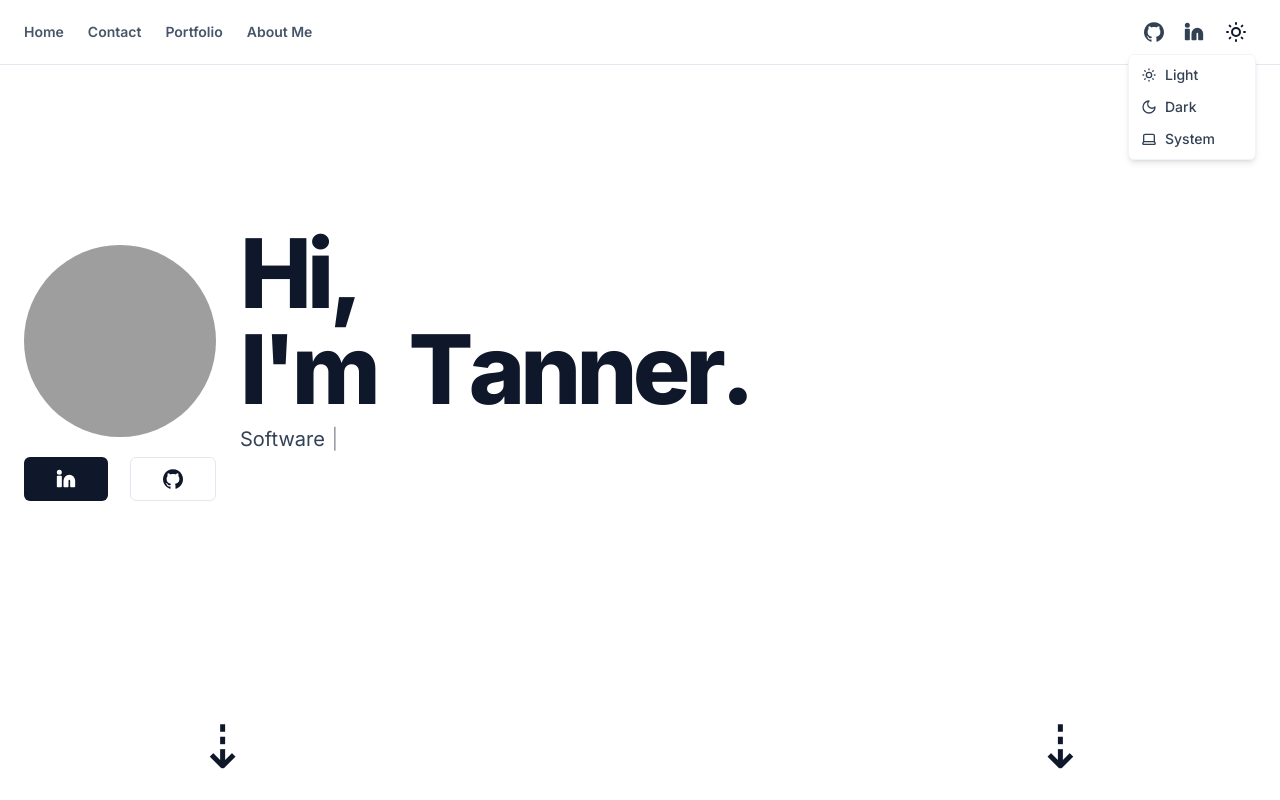
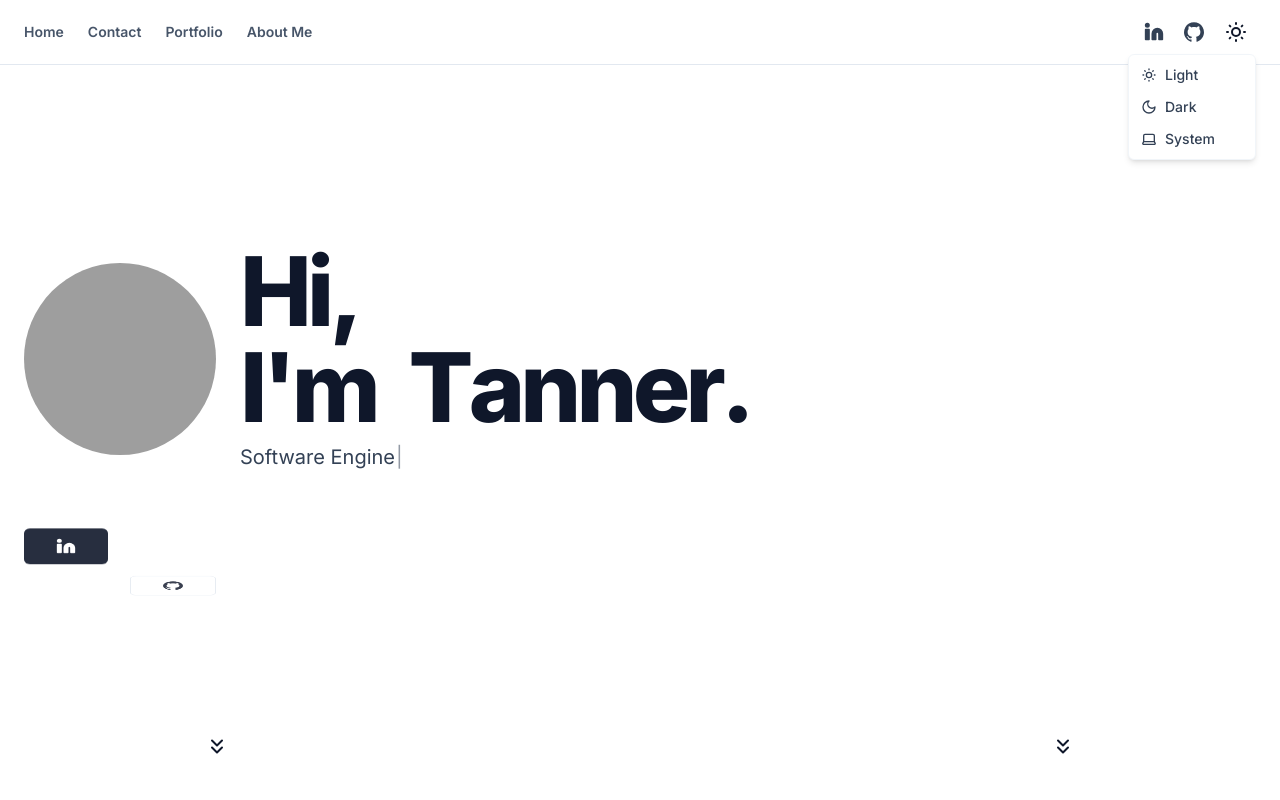
Before and after one commit to Davis86t/Portfolio-V2, a Next.js app: page / in a window 1280 px wide. Both pictures are taken after a click on the button "Toggle theme". Shown: the top 800 px of the page. Built offline with nearby package versions, Linux system fonts and the light colour scheme; grey boxes are pictures that could not be loaded.

Commit message:
UI and animations

```diff
--- a/components/animations/avatar-animation.tsx
+++ b/components/animations/avatar-animation.tsx
@@ -9,17 +9,18 @@ const AvatarAnimation = () => {
         initial={{
           y: -500,
           opacity: 0,
-          rotateY: 0,
+          rotateX: 0,
         }}
         animate={{
           y: 0,
           opacity: 1,
-          rotateX: [0, 90, 180, 270, 360],
+          rotateX: 360,
           transition: {
-            duration: 3,
+            duration: 5,
             type: "spring",
-            stiffness: 50,
+            stiffness: 24,
             damping: 10,
+            delay: 0.5,
           },
         }}
       >
--- /dev/null
+++ b/components/animations/buttons-animation.tsx
@@ -0,0 +1,77 @@
+import Link from "next/link"
+import { motion } from "framer-motion"
+
+import { siteConfig } from "@/config/site"
+import { Icons } from "@/components/icons"
+import { buttonVariants } from "@/components/ui/button"
+
+const ButtonAnimation = () => {
+  return (
+    <>
+      <div className="flex md:justify-start justify-center md:pt-5 lg:pt-0">
+        <div className="flex flex-row justify-between w-44 lg:w-48">
+          <motion.div
+            initial={{
+              y: 500,
+              opacity: 0,
+              rotateY: 0,
+            }}
+            animate={{
+              y: 0,
+              opacity: 1,
+              rotateX: [0, -90, -180, -270, -360],
+              transition: {
+                duration: 5,
+                type: "spring",
+                stiffness: 18,
+                damping: 10,
+                delay: 7.5,
+              },
+            }}
+          >
+            <Link
+              href={siteConfig.links.button1}
+              target="_blank"
+              rel="noreferrer"
+              className={buttonVariants({ size: "lg" })}
+            >
+              <Icons.linkedin className="h-5 w-5 fill-current" />
+              <span className="sr-only">LinkedIn</span>
+            </Link>
+          </motion.div>
+          <motion.div
+            initial={{
+              y: 500,
+              opacity: 0,
+              rotateY: 0,
+            }}
+            animate={{
+              y: 0,
+              opacity: 1,
+              rotateX: [0, -90, -180, -270, -360],
+              transition: {
+                duration: 5,
+                type: "spring",
+                stiffness: 18,
+                damping: 10,
+                delay: 7.75,
+              },
+            }}
+          >
+            <Link
+              target="_blank"
+              rel="noreferrer"
+              href={siteConfig.links.button2}
+              className={buttonVariants({ variant: "outline", size: "lg" })}
+            >
+              <Icons.gitHub className="h-5 w-5" />
+              <span className="sr-only">GitHub</span>
+            </Link>
+          </motion.div>
+        </div>
+      </div>
+    </>
+  )
+}
+
+export default ButtonAnimation
--- /dev/null
+++ b/components/animations/down-arrows-animation.tsx
@@ -0,0 +1,45 @@
+import { motion } from "framer-motion"
+
+import { Icons } from "@/components/icons"
+
+const DownArrowAnimation = () => {
+  return (
+    <>
+      <motion.div
+        initial={{
+          y: -15,
+          opacity: 0,
+        }}
+        animate={{
+          y: 0,
+          opacity: 1,
+
+          transition: {
+            // duration: .75,
+            type: "spring",
+            stiffness: 35,
+            damping: 10,
+            // mass: 3.5,
+            delay: 7.5,
+            repeat: Infinity,
+            repeatType: "reverse",
+          },
+        }}
+      >
+        <div className="flex flex-end h-[64px]">
+          <div className="flex flex-row justify-around mb-6 w-screen">
+            <h5 className=" text-3xl  leading-tight tracking-tighter sm:text-4xl md:text-5xl lg:text-6xl">
+              <Icons.down />
+            </h5>
+            <h5></h5>
+            <h5 className=" text-3xl  leading-tight tracking-tighter sm:text-4xl md:text-5xl lg:text-6xl">
+              <Icons.down />
+            </h5>
+          </div>
+        </div>
+      </motion.div>
+    </>
+  )
+}
+
+export default DownArrowAnimation
--- a/components/animations/typewriter.tsx
+++ b/components/animations/typewriter.tsx
@@ -12,7 +12,7 @@ export default function Typewriters() {
           }}
           onInit={(typewriter) => {
             typewriter
-              .pauseFor(2800)
+              .pauseFor(2000)
               // .typeString("I am a ")
               .typeString("Creator")
               .pauseFor(250)
@@ -23,7 +23,7 @@ export default function Typewriters() {
               // .typeString("Leader")
               // .pauseFor(500)
               // .deleteChars(6)
-              .typeString("Software Engineer.")
+              .typeString("Software Engineer")
               .pauseFor(1500)
               .start()
           }}
--- a/components/icons.tsx
+++ b/components/icons.tsx
@@ -5,6 +5,7 @@ import {
   SunMedium,
   Twitter,
   Linkedin,
+  ChevronsDown,
   type Icon as LucideIcon,
   Menu,
 } from "lucide-react"
@@ -18,6 +19,7 @@ export const Icons = {
   laptop: Laptop,
   twitter: Twitter,
   linkedin: Linkedin,
+  down: ChevronsDown,
   logo: (props: LucideProps) => (
     <svg xmlns="http://www.w3.org/2000/svg" viewBox="0 0 24 24" {...props}>
       <path
--- a/components/site-header.tsx
+++ b/components/site-header.tsx
@@ -8,11 +8,27 @@ import { buttonVariants } from "@/components/ui/button"
 
 export function SiteHeader() {
   return (
-    <header className="sticky top-0 z-40 w-full border-b border-b-slate-200 bg-white dark:border-b-slate-700 dark:bg-slate-900">
+    <header className="sticky top-0 z-40 w-[100%] border-b border-b-slate-200 bg-white dark:border-b-slate-700 dark:bg-slate-900">
       <div className="container flex h-16 items-center space-x-4 sm:justify-between sm:space-x-0">
         <MainNav items={siteConfig.mainNav} />
         <div className="flex flex-1 items-center justify-end space-x-4">
           <nav className="flex items-center space-x-1">
+            <Link
+              href={siteConfig.links.linkedin}
+              target="_blank"
+              rel="noreferrer"
+            >
+              <div
+                className={buttonVariants({
+                  size: "sm",
+                  variant: "ghost",
+                  className: "text-slate-700 dark:text-slate-400",
+                })}
+              >
+                <Icons.linkedin className="h-5 w-5 fill-current" />
+                <span className="sr-only">LinkedIn</span>
+              </div>
+            </Link>
             <Link
               href={siteConfig.links.github}
               target="_blank"
@@ -29,22 +45,6 @@ export function SiteHeader() {
                 <span className="sr-only">GitHub</span>
               </div>
             </Link>
-            <Link
-              href={siteConfig.links.linkedin}
-              target="_blank"
-              rel="noreferrer"
-            >
-              <div
-                className={buttonVariants({
-                  size: "sm",
-                  variant: "ghost",
-                  className: "text-slate-700 dark:text-slate-400",
-                })}
-              >
-                <Icons.linkedin className="h-5 w-5 fill-current" />
-                <span className="sr-only">LinkedIn</span>
-              </div>
-            </Link>
             <ThemeToggle />
           </nav>
         </div>
--- a/components/ui/avatar.tsx
+++ b/components/ui/avatar.tsx
@@ -12,7 +12,7 @@ const Avatar = React.forwardRef<
   <AvatarPrimitive.Root
     ref={ref}
     className={cn(
-      "relative flex h-44 w-44 md:h-48 md:w-48 shrink-0 overflow-hidden rounded-full",
+      "relative flex h-44 w-44 lg:h-48 lg:w-48 shrink-0 overflow-hidden rounded-full",
       className
     )}
     {...props}
--- a/pages/_document.tsx
+++ b/pages/_document.tsx
@@ -4,7 +4,7 @@ export default function Document() {
   return (
     <Html lang="en">
       <Head />
-      <body className="min-h-screen bg-white font-sans text-slate-900 antialiased dark:bg-slate-900 dark:text-slate-50">
+      <body className="min-h-screen w-[100%] overflow-x-hidden bg-white font-sans text-slate-900 antialiased dark:bg-slate-900 dark:text-slate-50">
         <Main />
         <NextScript />
       </body>
--- a/pages/index.tsx
+++ b/pages/index.tsx
@@ -1,16 +1,14 @@
 import Head from "next/head"
-import Link from "next/link"
 
-import { siteConfig } from "@/config/site"
 import AvatarAnimation from "@/components/animations/avatar-animation"
+import ButtonAnimation from "@/components/animations/buttons-animation"
+import DownArrowAnimation from "@/components/animations/down-arrows-animation"
 import HiAnimation from "@/components/animations/hi-animation"
 import ImAnimation from "@/components/animations/im-animation"
 import TannerAnimation from "@/components/animations/tanner-animation"
-import { Icons } from "@/components/icons"
+import Typewriters from "@/components/animations/typewriter"
 import { Layout } from "@/components/layout"
 import Portfolio from "@/components/portfolio"
-import { buttonVariants } from "@/components/ui/button"
-import Typewriters from "@/components/animations/typewriter"
 
 export default function IndexPage() {
   return (
@@ -21,7 +19,8 @@ export default function IndexPage() {
         <meta name="viewport" content="width=device-width, initial-scale=1" />
         <link rel="icon" href="/favicon.ico" />
       </Head>
-      <section className="grid items-start h-screen pt-[10vh] md:pt-[20vh]">
+      <section className="z-0 grid h-[calc(100vh-64px)] w-[100%]">
+        <div className="grid h-[calc(100vh-128px)] items-center">
           <section className="align-middle container grid items-center md:pb-10">
             <div className="flex flex-col md:flex-row items-center gap-6">
               <AvatarAnimation />
@@ -35,43 +34,13 @@ export default function IndexPage() {
                 <Typewriters />
               </div>
             </div>
-          <div className="flex md:justify-start justify-center">
-            <div className="flex flex-row justify-between w-48">
-              <Link
-                href={siteConfig.links.button1}
-                target="_blank"
-                rel="noreferrer"
-                className={buttonVariants({ size: "lg" })}
-              >
-                <Icons.linkedin className="h-5 w-5 fill-current" />
-                <span className="sr-only">LinkedIn</span>
-              </Link>
-              <Link
-                target="_blank"
-                rel="noreferrer"
-                href={siteConfig.links.button2}
-                className={buttonVariants({ variant: "outline", size: "lg" })}
-              >
-                <Icons.gitHub className="h-5 w-5" />
-                <span className="sr-only">GitHub</span>
-              </Link>
+            <ButtonAnimation />
+          </section>
         </div>
-          </div>
+        <DownArrowAnimation />
       </section>
-        <div className="fixed bottom-0">
-          <div className="flex flex-row justify-around mb-6 w-screen">
-            <h5 className=" text-3xl  leading-tight tracking-tighter sm:text-4xl md:text-5xl lg:text-6xl">
-              ⇣
-            </h5>
-            <h5></h5>
-            <h5 className=" text-3xl  leading-tight tracking-tighter sm:text-4xl md:text-5xl lg:text-6xl">
-              ⇣
-            </h5>
-          </div>
-        </div>
-      </section>
-      <div id='portfolio'>
-      <Portfolio/>
+      <div id="portfolio">
+        <Portfolio />
       </div>
     </Layout>
   )
--- a/pages/portfolio.tsx
+++ b/pages/portfolio.tsx
@@ -11,7 +11,7 @@ export default function PortfolioPage() {
         <meta name="viewport" content="width=device-width, initial-scale=1" />
         <link rel="icon" href="/favicon.ico" />
       </Head>
-      <div className="h-screen container grid gap-6 py-10 md:py-16 justify-end">
+      <div className="h-[calc(100vh-64px)] container grid gap-6 py-10 md:py-16 justify-end">
         <div className="flex flex-col items-center gap-6">
           <h2 className="text-3xl font-extrabold leading-tight tracking-tighter sm:text-4xl md:text-5xl lg:text-6xl">
             My Portfolio
```
Lines whose indentation alone changed are shown as unchanged.
